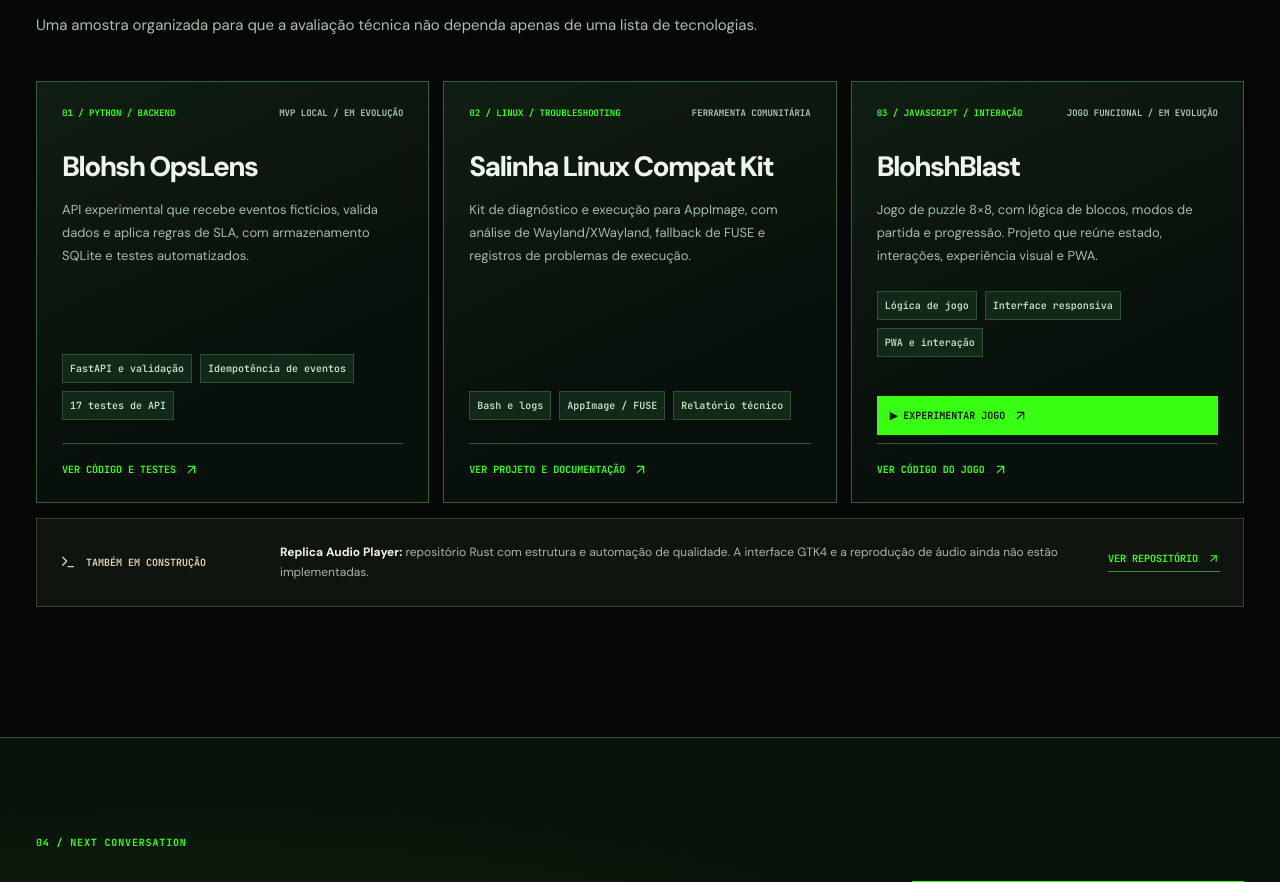
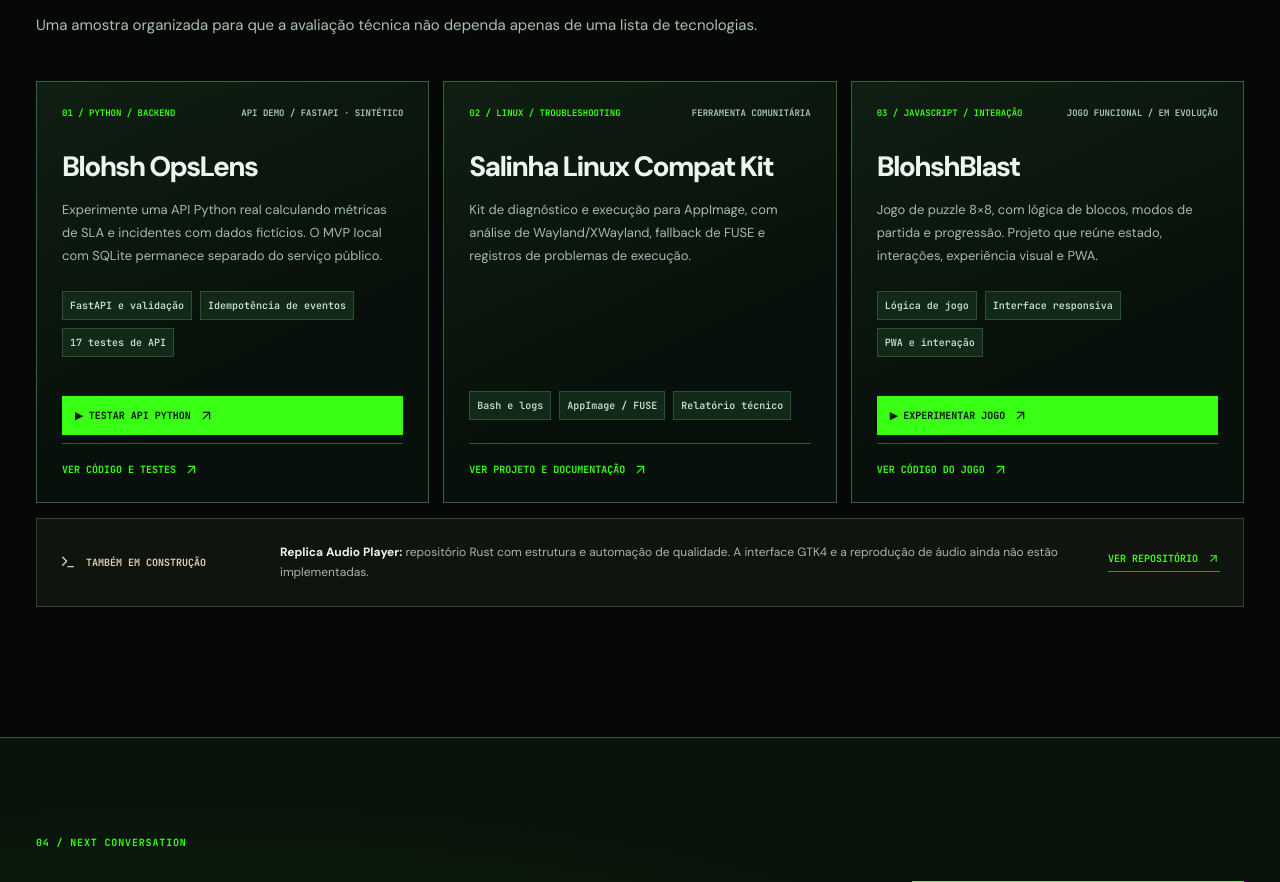
Before and after one commit to gustavormartins/gustavormartins.github.io, a Next.js app: page /recrutador in a window 1280 px wide. Shown: the part 2801-3683 px from the top of the page. Built offline with nearby package versions, Linux system fonts and the light colour scheme.

Commit message:
feat(recruiter): link real OpsLens Python dashboard as demonstrable evidence

```diff
--- a/app/recrutador/page.tsx
+++ b/app/recrutador/page.tsx
@@ -23,8 +23,8 @@ const projects = [
   {
     index: '01', kicker: 'PYTHON / BACKEND',
     name: 'Blohsh OpsLens',
-    status: 'MVP LOCAL / EM EVOLUÇÃO',
-    summary: 'API experimental que recebe eventos fictícios, valida dados e aplica regras de SLA, com armazenamento SQLite e testes automatizados.',
+    status: 'API DEMO / FASTAPI · SINTÉTICO',
+    summary: 'Experimente uma API Python real calculando métricas de SLA e incidentes com dados fictícios. O MVP local com SQLite permanece separado do serviço público.',
     evidence: ['FastAPI e validação', 'Idempotência de eventos', '17 testes de API'],
     repo: 'https://github.com/gustavormartins/gustavormartins.github.io/tree/main/labs/opslens',
     linkText: 'VER CÓDIGO E TESTES'
@@ -180,6 +180,7 @@ export default function RecruiterMode() {
                 <h3>{project.name}</h3>
                 <p>{project.summary}</p>
                 <div className="recruiter-project-evidence">{project.evidence.map(tag=><span key={tag}>{tag}</span>)}</div>
+                {project.name === 'Blohsh OpsLens' && <Link href="/opslens/" className="recruiter-demo-link">▶ TESTAR API PYTHON <ArrowUpRight size={15} aria-hidden="true"/></Link>}
                 {project.name === 'BlohshBlast' && <Link href="/jogar/" className="recruiter-demo-link">▶ EXPERIMENTAR JOGO <ArrowUpRight size={15} aria-hidden="true"/></Link>}
                 <a href={project.repo} target="_blank" rel="noopener noreferrer">{project.linkText} <ArrowUpRight size={15} aria-hidden="true"/></a>
               </article>
```
